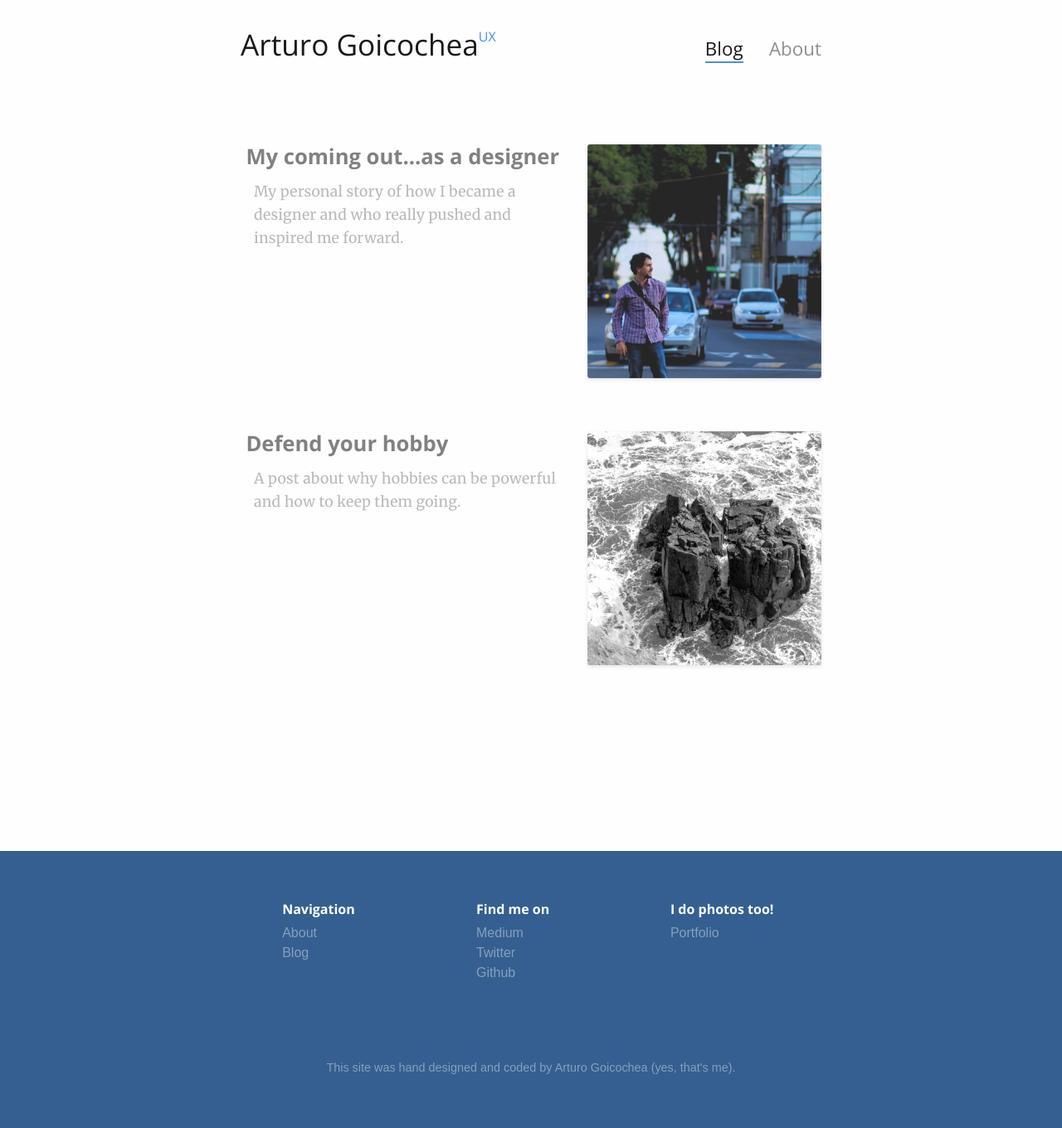
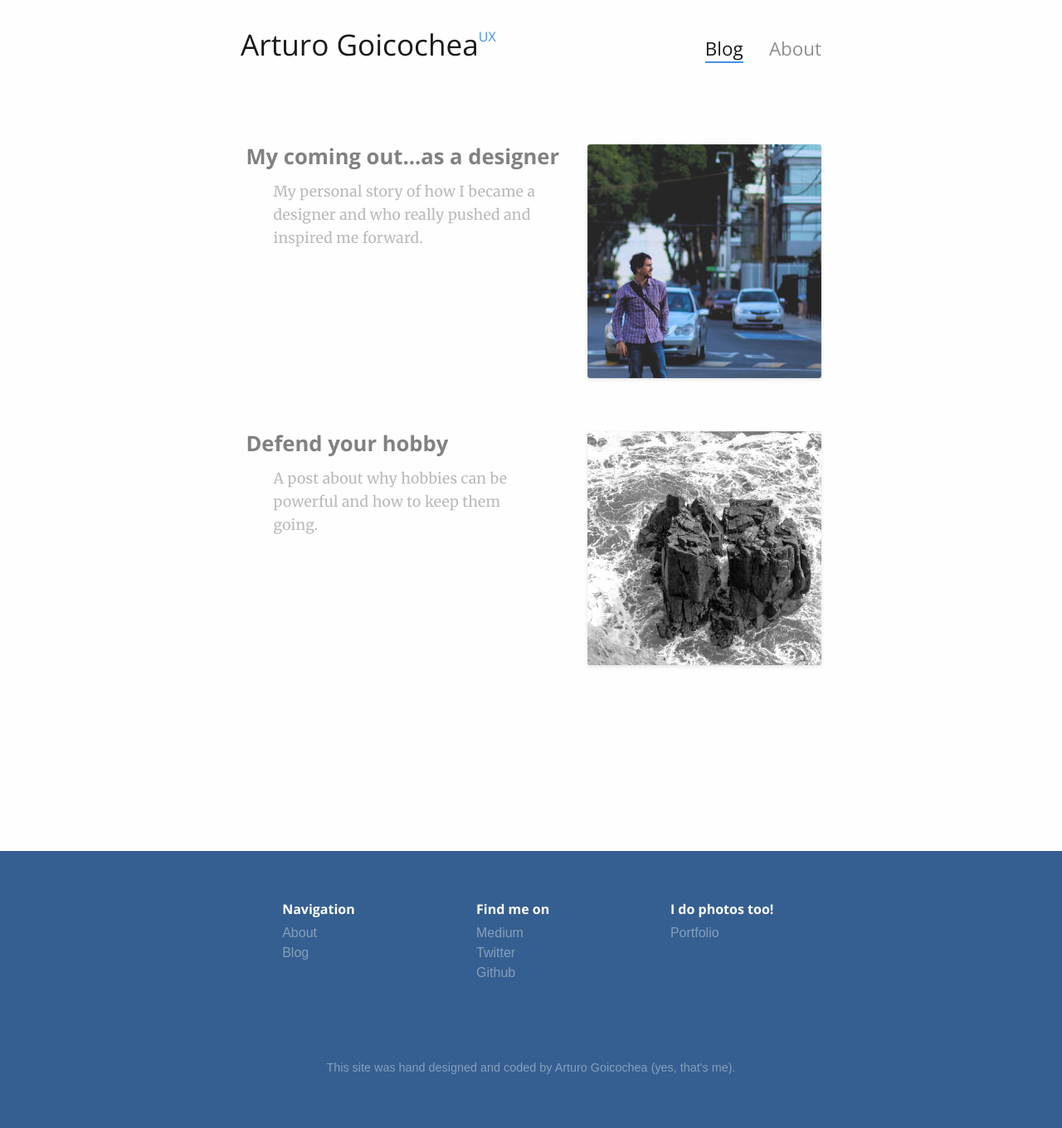
Before and after one commit to arturogh/arturogh, a Jekyll site: the page built from index.html, in a window 1280 px wide. Shown: the whole page at 83% size. Built offline with Jekyll 4.4.1, drawn with Linux system fonts in a browser that asks for light colours; the list of posts is cut into pages by our own code.

Commit message:
Refinements to blog post page for better readability v3

```diff
--- a/public/css/main.css
+++ b/public/css/main.css
@@ -986,11 +986,14 @@ section {
   section p {
     font-size: 1.2em;
     line-height: 1.8;
-    font-weight: 400; }
-    @media screen and (min-width: 767px) {
-      section p {
-        max-width: 95%;
-        margin: 0 auto; } }
+    font-weight: 400;
+    float: left;
+    display: block;
+    margin-right: 2.35765%;
+    width: 82.94039%;
+    margin-left: 8.5298%; }
+    section p:last-child {
+      margin-right: 0; }
     @media screen and (max-width: 767px) {
       section p {
         font-size: 1em; } }
--- a/public/css/main.sass
+++ b/public/css/main.sass
@@ -170,7 +170,6 @@ ul.filter-menu
 section
 	color: $medium-gray
 
-
 	h2
 		font-size: 3.4em
 		font-weight: 300
@@ -184,9 +183,8 @@ section
 		font-size: 1.2em
 		line-height: 1.8
 		font-weight: 400
-		@media screen and (min-width:767px)
-			max-width: 95%
-			margin: 0 auto
+		+span-columns(10)
+		+shift(1)
 		@media screen and (max-width:767px)
 			font-size: 1em
 	img
```
Also changed, not shown: 1 other file.
